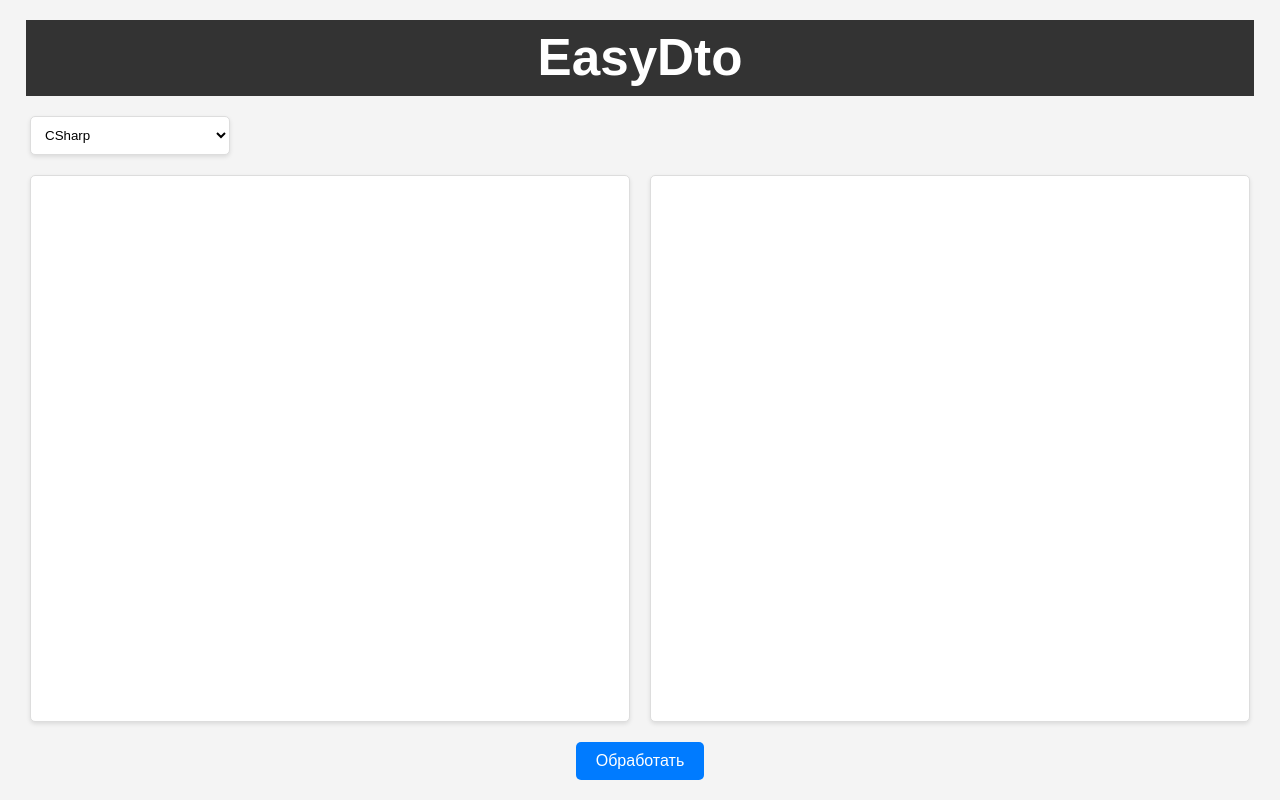
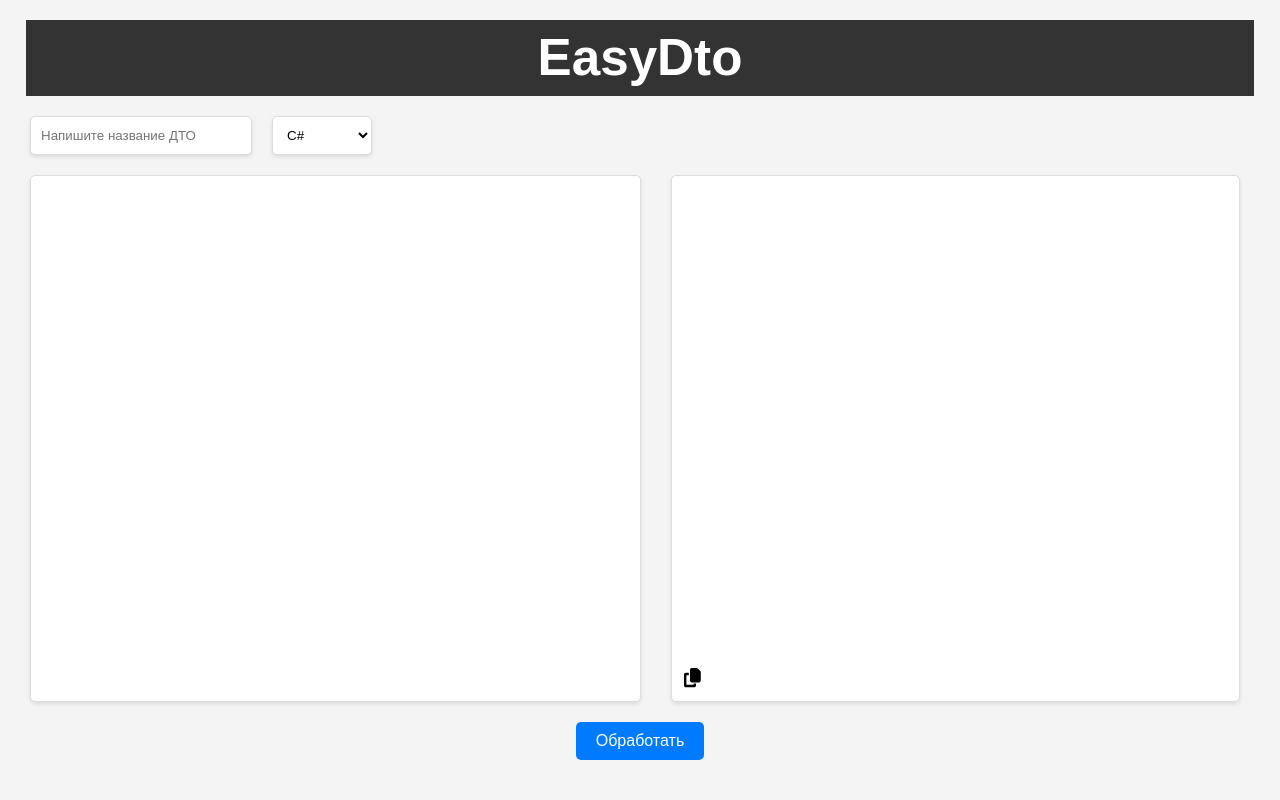
Before and after one commit to TDS1Alex/EasyDto, a React (Vite) app in the folder app/: page / in a window 1280 px wide. Built offline with nearby package versions, Linux system fonts and the light colour scheme.

Commit message:
feat: add copy button

```diff
--- a/app/src/dto-generator/dto-generator.css
+++ b/app/src/dto-generator/dto-generator.css
@@ -34,12 +34,12 @@ body {
 .input-container {
     display: flex;
     align-items: stretch;
+
     width: 100%;
     margin-bottom: 20px;
 }
 
-.select {
-    width: 200px;
+.base-input-elements-style {
     margin: 0 10px;
     padding: 10px;
 
@@ -51,17 +51,28 @@ body {
     cursor: pointer;
 }
 
-.select:focus {
+.select {
+    width: 100px;
+}
+
+.input-name-dto {
+    width: 200px;
+}
+
+.select:focus,
+.input-name-dto:focus {
     outline: none;
     border-color: #007bff;
 }
 
 .text-area-container {
+    width: 100%;
+    height: 100%;
+
     display: flex;
+    flex-direction: row;
     justify-content: space-between;
     align-items: stretch;
-    width: 100%;
-    height: 100%;
 }
 
 .text-area {
@@ -82,9 +93,43 @@ body {
     border-color: #007bff;
 }
 
+.output-container {
+    display: flex;
+    position: relative;
+
+    flex: 1;
+    margin: 0 10px;
+}
+
+.copy-button {
+    position: absolute;
+    bottom: 1px;
+    background: none;
+    border: none;
+    cursor: pointer;
+    font-size: 1.2em;
+    color: #000;
+}
+.copy-button:hover {
+    color: #007bff;
+}
+.copy-button:focus {
+    outline: none;
+}
+
+.buttons-container {
+    width: 100%;
+    margin-bottom: 20px;
+
+    display: flex;
+    justify-content: center;
+    flex-direction: row;
+}
+
 .process-button {
     padding: 10px 20px;
-    margin-top: 20px;
+    margin: 20px 10px 0 10px;
+
     background-color: #007bff;
     color: white;
     border: none;
--- a/app/src/dto-generator/dto-generator.tsx
+++ b/app/src/dto-generator/dto-generator.tsx
@@ -1,26 +1,46 @@
 import './dto-generator.css';
 import { ChangeEvent, useState } from "react";
 
+import { FontAwesomeIcon } from '@fortawesome/react-fontawesome';
+import { faCopy, faCheck } from '@fortawesome/free-solid-svg-icons';
+
 import { CreateClassOrParameterService } from "./services/create-class-or-parameter-service";
 import { GenerateDtoService } from "./services/generate-dto-service";
+import { TechnologyDict } from './dictionaries/technology-dict';
 import { Class } from "./class/class";
-import { TechnologyDict } from './dictionaries/technology-dict';
 
 function DtoGenerator() {
-    const [inputValue, setInputValue] = useState('');
+    const [textAreaValue, setTextAreaValue] = useState('');
     const [outputValue, setOutputValue] = useState('');
     const [selectedTechnology, setSelectedTechnology] = useState('');
+    const [nameDtoValue, setNameDtoValue] = useState('');
+    const [isCopied, setIsCopied] = useState(false);
+
+    const handleInputChange = (event: ChangeEvent<HTMLInputElement>) => {
+        setNameDtoValue(event.target.value);
+    };
 
     const handleTextAreaChange = (event: ChangeEvent<HTMLTextAreaElement>) => {
-        setInputValue(event.target.value);
+        setTextAreaValue(event.target.value);
     };
 
     const handleSelectChange = (event: ChangeEvent<HTMLSelectElement>) => {
         setSelectedTechnology(event.target.value);
     };
 
+    const handleCopyToClipboard = () => {
+        navigator.clipboard.writeText(outputValue)
+            .then(() => {
+                setIsCopied(true);
+                setTimeout(() => setIsCopied(false), 2000);
+            })
+            .catch((error) => {
+                console.error('Ошибка при копировании в буфер обмена:', error);
+            });
+    };
+
     const handleProcessClick = () => {
-        const lines = inputValue.split('\n').filter(e => !RegExp("сортировка|навигация", "i").test(e));
+        const lines = textAreaValue.split('\n').filter(e => !RegExp("сортировка|навигация", "i").test(e));
         let parentClass: Class | null = null;
         let currentClass: Class | null = null;
         let stack: Class[] = [];
@@ -79,17 +99,26 @@ function DtoGenerator() {
                 <h1>EasyDto</h1>
             </div>
             <div className="input-container">
-                <select className="select" name="technology" value={selectedTechnology} onChange={handleSelectChange}>
-                    <option value="CSharp">CSharp</option>
+                <input type='text' value={nameDtoValue} onChange={handleInputChange}
+                    className='base-input-elements-style input-name-dto' placeholder='Напишите название ДТО'/>
+                <select className="base-input-elements-style select" name="technology" value={selectedTechnology} onChange={handleSelectChange}>
+                    <option value="CSharp">C#</option>
                     <option value="JavaScript">JavaScript</option>
                     <option value="Grpc">Grpc</option>
                 </select>
             </div>
             <div className="text-area-container">
-                <textarea name="text-area" className="text-area" value={inputValue} onChange={handleTextAreaChange} />
-                <textarea className="text-area" value={outputValue} readOnly />
+                <textarea name="text-area" className="text-area" value={textAreaValue} onChange={handleTextAreaChange} />
+                <div className="output-container">
+                    <textarea className="text-area" value={outputValue} readOnly />
+                    <button className="copy-button" onClick={handleCopyToClipboard}>
+                        <FontAwesomeIcon icon={isCopied ? faCheck : faCopy} />
+                    </button>
+                </div>
             </div>
-            <button className="process-button" onClick={handleProcessClick}>Обработать</button>
+            <div className="buttons-container">
+                <button className="process-button" onClick={handleProcessClick}>Обработать</button>
+            </div>
         </div>
     );
 }
--- /dev/null
+++ b/package.json
@@ -0,0 +1,6 @@
+{
+  "dependencies": {
+    "@fortawesome/free-solid-svg-icons": "^6.6.0",
+    "@fortawesome/react-fontawesome": "^0.2.2"
+  }
+}
```
Also changed, not shown: 1 other file (tests, documents, lock files or other folders).
